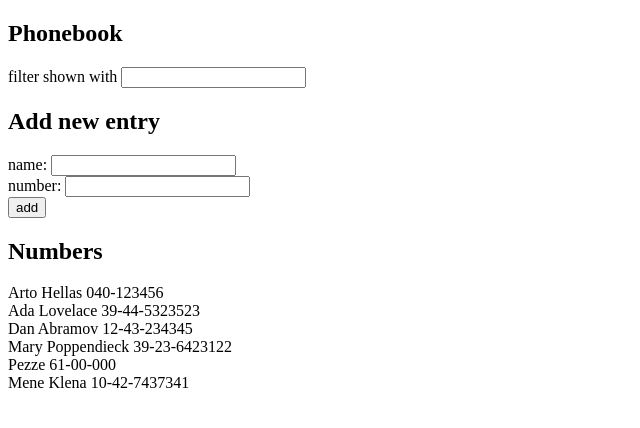
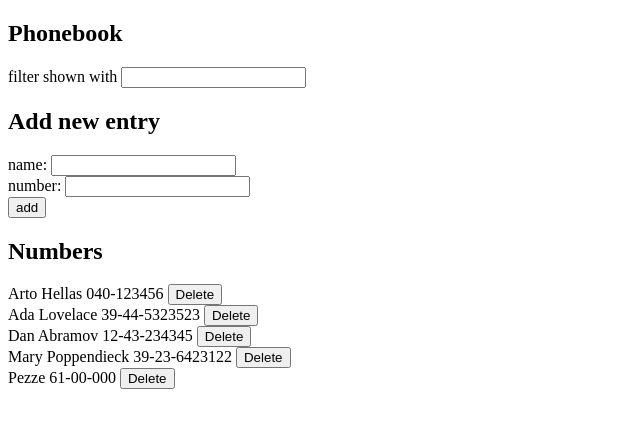
Before and after one commit to wrthm/fullstackopen2022-exercises, a React (Create React App) app in the folder part2/phonebook/: page / in a window 1280 px wide. Shown: the top 428 px of the page, without its empty margins (0-640 px from the left). Built offline with nearby package versions, Linux system fonts and the light colour scheme; data requests are answered from the project's data file.

Commit message:
Exercise 2.17 done

```diff
--- a/part2/phonebook/db.json
+++ b/part2/phonebook/db.json
@@ -24,11 +24,6 @@
       "name": "Pezze",
       "number": "61-00-000",
       "id": 5
-    },
-    {
-      "name": "Mene Klena",
-      "number": "10-42-7437341",
-      "id": 6
     }
   ]
 }
--- a/part2/phonebook/src/App.js
+++ b/part2/phonebook/src/App.js
@@ -14,12 +14,12 @@ const App = () => {
     personService.getAll().then(data => setPersons(data))
   }, [])
 
-  const handleAddPerson = (event) => {
+  const handleAddPerson = event => {
     event.preventDefault()
     if (newName === '') {
       return
     }
-    if (persons.some((person) => person.name === newName)) {
+    if (persons.some(person => person.name === newName)) {
       alert(`${newName} is already added to phonebook.`)
     }
     else {
@@ -35,9 +35,20 @@ const App = () => {
     }
   }
 
-  const handleFilterChange = (event) => setFilter(event.target.value)
-  const handleNameChange = (event) => setNewName(event.target.value)
-  const handleNumberChange = (event) => setNewNumber(event.target.value)
+  const handleDeletePerson = id => {
+    const selectedPerson = persons.find(person => person.id === id)
+    if (window.confirm(`Delete ${selectedPerson.name}?`)) {
+      personService
+        .deleteId(id)
+        .then(response => {
+          setPersons(persons.filter(person => person.id !== id))
+        })
+    }
+  }
+
+  const handleFilterChange = event => setFilter(event.target.value)
+  const handleNameChange = event => setNewName(event.target.value)
+  const handleNumberChange = event => setNewNumber(event.target.value)
 
   return (
     <div>
@@ -46,7 +57,7 @@ const App = () => {
       <h2>Add new entry</h2>
         <PersonForm name={newName} handleNameChange={handleNameChange} number={newNumber} handleNumberChange={handleNumberChange} handleAddPerson={handleAddPerson} />
       <h2>Numbers</h2>
-      <PersonsList data={persons} filter={filter} />
+      <PersonsList data={persons} filter={filter} handleDeletePerson={handleDeletePerson} />
     </div>
   )
 }
--- a/part2/phonebook/src/PersonsList.js
+++ b/part2/phonebook/src/PersonsList.js
@@ -1,6 +1,14 @@
-const PersonsList = ({ data, filter }) => (
+const PersonsList = ({ data, filter, handleDeletePerson }) => (
   <div>
-    {data.filter((person) => person.name.toLowerCase().startsWith(filter.toLowerCase())).map((person) => <div key={person.id}>{person.name} {person.number}</div>)}
+    {data.filter((person) =>
+      person.name.toLowerCase().startsWith(filter.toLowerCase())).map(
+        (person) => (
+          <div key={person.id}>
+            {person.name} {person.number} <button onClick={() => handleDeletePerson(person.id)}>Delete</button>
+          </div>
+        )
+      )
+    }
   </div>
 )
 
--- a/part2/phonebook/src/services/persons.js
+++ b/part2/phonebook/src/services/persons.js
@@ -8,13 +8,19 @@ const getAll = () => {
     .then(response => response.data)
 }
 
-const create = (newPerson) => {
+const create = newPerson => {
   return axios
     .post(`${baseUrl}`, newPerson)
     .then(response => response.data)
 }
 
+const deleteId = id => {
+  return axios
+    .delete(`${baseUrl}/${id}`)
+}
+
 export {
   getAll,
   create,
+  deleteId,
 }
```
